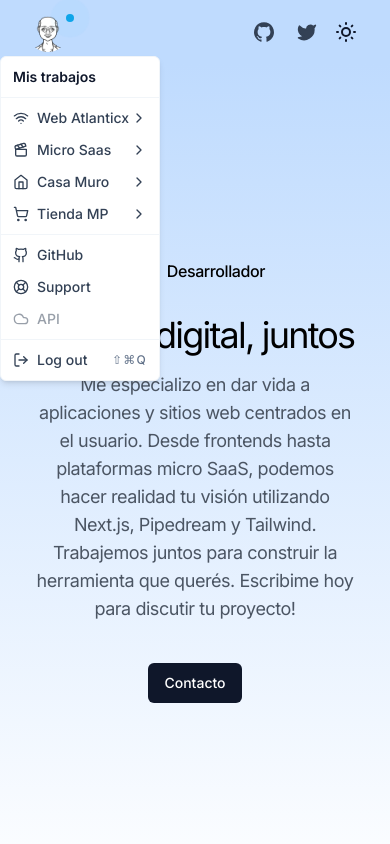
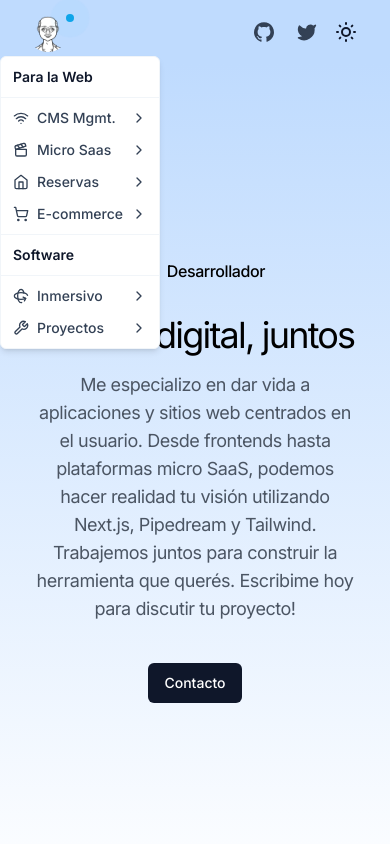
Before and after one commit to MiguelGalp/miPortfolio, a Next.js app: page / in a window 390 px wide. Both pictures are taken after a click on the button 48 px from the left and 32 px from the top of the page. Shown: the top 844 px of the page. Built offline with nearby package versions, Linux system fonts and the light colour scheme; what tailwind-dracula, tailwind-gradient-mask-image would draw is missing.

Commit message:
mobile dropdown

```diff
--- a/components/dropdown_mobile.tsx
+++ b/components/dropdown_mobile.tsx
@@ -1,59 +1,59 @@
 "use client"
+
 import * as React from "react"
 import Link from "next/link"
-
 import {
+  Clapperboard,
+  Clock,
   Cloud,
   CreditCard,
+  CupSoda,
   Github,
+  HomeIcon,
   Keyboard,
   LifeBuoy,
   LogOut,
+  LucideWifi,
   Mail,
   MessageSquare,
   Plus,
   PlusCircle,
+  Rotate3d,
   Settings,
+  ShoppingCart,
   User,
   UserPlus,
   Users,
-    CupSoda,
-    Clock,
-    LucideWifi,
-    Clapperboard,
-    HomeIcon,
-    ShoppingCart
+  Wrench,
 } from "lucide-react"
 
+import { siteConfig } from "@/config/site"
+import { Icons } from "@/components/icons"
 import { Button } from "@/components/ui/button"
-import { Icons } from "@/components/icons"
-
 import {
   DropdownMenu,
   DropdownMenuContent,
+  DropdownMenuGroup,
   DropdownMenuItem,
   DropdownMenuLabel,
+  DropdownMenuPortal,
   DropdownMenuSeparator,
-  DropdownMenuTrigger,
-  DropdownMenuGroup,
   DropdownMenuShortcut,
   DropdownMenuSub,
+  DropdownMenuSubContent,
   DropdownMenuSubTrigger,
-  DropdownMenuPortal,
-  DropdownMenuSubContent
+  DropdownMenuTrigger,
 } from "@/components/ui/dropdown-menu"
+import { DemoIndicator } from "./demo_indicator"
+import { Avatar, AvatarFallback, AvatarImage } from "./ui/avatar"
 
-import { siteConfig } from "@/config/site"
-import { DemoIndicator } from "./demo_indicator"
-import { Avatar, AvatarImage, AvatarFallback } from "./ui/avatar"
-
-export function Dropdown_mobile(){
-    return(
+export function Dropdown_mobile() {
+  return (
     <DropdownMenu>
       <DropdownMenuTrigger asChild>
         <Button
           variant="ghost"
-          className="p-2 relative right-1 bottom-0 md:hidden"
+          className="relative right-1 bottom-0 p-2 md:hidden"
         >
           <Avatar>
             <AvatarImage src="/AvatarMaker (1).png" className="" />
@@ -64,20 +64,21 @@ export function Dropdown_mobile(){
         </Button>
       </DropdownMenuTrigger>
       <DropdownMenuContent className="w-40">
-          <DropdownMenuLabel className="flex">Mis trabajos</DropdownMenuLabel>
+        <DropdownMenuLabel className="flex">Para la Web</DropdownMenuLabel>
         <DropdownMenuSeparator />
         <DropdownMenuGroup>
           <DropdownMenuSub>
             <DropdownMenuSubTrigger>
               <LucideWifi className="mr-2 h-4 w-4" />
-                <span>Web Atlanticx</span>
+              <span>CMS Mgmt.</span>
             </DropdownMenuSubTrigger>
             <DropdownMenuPortal className="">
               <DropdownMenuSubContent className="">
                 <ul className="grid">
-                <li className="bg-cover bg-center" style={{backgroundImage: "url('/atx_mockup.png')"}}>
-
-
+                  <li
+                    className="bg-cover bg-center"
+                    style={{ backgroundImage: "url('/atx_mockup.png')" }}
+                  >
                     <a
                       className="flex h-[400px] w-[200px] select-none flex-col justify-end rounded-md p-6 no-underline outline-none focus:shadow-md"
                       href="https://atlanticx.org"
@@ -90,9 +91,7 @@ export function Dropdown_mobile(){
                         CMS desde Notion.so
                       </p>
                     </a>
-
                   </li>
-
                 </ul>
               </DropdownMenuSubContent>
             </DropdownMenuPortal>
@@ -105,9 +104,10 @@ export function Dropdown_mobile(){
             <DropdownMenuPortal className="">
               <DropdownMenuSubContent className="">
                 <ul className="grid">
-                <li className="bg-cover bg-center" style={{backgroundImage: "url('/miss_mockup.png')"}}>
-
-
+                  <li
+                    className="bg-cover bg-center"
+                    style={{ backgroundImage: "url('/miss_mockup.png')" }}
+                  >
                     <a
                       className="flex h-[400px] w-[200px] select-none flex-col justify-end rounded-md p-6 no-underline outline-none focus:shadow-md"
                       href="https://atlanticx.org"
@@ -117,12 +117,11 @@ export function Dropdown_mobile(){
                         Miss-subtitulos.app
                       </div>
                       <p className="text-sm leading-tight text-slate-900">
-                      Un micro servicio SaaS que utiliza IA para generar subtítulos
+                        Un micro servicio SaaS que utiliza IA para generar
+                        subtítulos
                       </p>
                     </a>
-
                   </li>
-
                 </ul>
               </DropdownMenuSubContent>
             </DropdownMenuPortal>
@@ -130,29 +129,23 @@ export function Dropdown_mobile(){
           <DropdownMenuSub>
             <DropdownMenuSubTrigger>
               <HomeIcon className="mr-2 h-4 w-4" />
-                <span>Casa Muro</span>
+              <span>Reservas</span>
             </DropdownMenuSubTrigger>
             <DropdownMenuPortal className="">
               <DropdownMenuSubContent className="">
                 <ul className="grid">
-                <li className="bg-cover bg-center" style={{backgroundImage: "url('/muro_mockup.png')"}}>
-
-
+                  <li
+                    className="bg-cover bg-center"
+                    style={{ backgroundImage: "url('/muro_mockup.png')" }}
+                  >
                     <a
                       className="flex h-[400px] w-[200px] select-none flex-col justify-end rounded-md p-6 no-underline outline-none focus:shadow-md"
                       href="https://atlanticx.org"
                     >
-
-                    <div className="mt-4 mb-2 text-lg font-medium text-slate-900">
-
-                    </div>
-                    <p className="text-sm leading-tight text-slate-900">
-
-                    </p>
+                      <div className="mt-4 mb-2 text-lg font-medium text-slate-900"></div>
+                      <p className="text-sm leading-tight text-slate-900"></p>
                     </a>
-
                   </li>
-
                 </ul>
               </DropdownMenuSubContent>
             </DropdownMenuPortal>
@@ -160,14 +153,15 @@ export function Dropdown_mobile(){
           <DropdownMenuSub>
             <DropdownMenuSubTrigger>
               <ShoppingCart className="mr-2 h-4 w-4" />
-                <span>Tienda MP</span>
+              <span>E-commerce</span>
             </DropdownMenuSubTrigger>
             <DropdownMenuPortal className="">
               <DropdownMenuSubContent className="">
                 <ul className="grid">
-                <li className="bg-cover bg-center" style={{backgroundImage: "url('/mockup_revista.png')"}}>
-
-
+                  <li
+                    className="bg-cover bg-center"
+                    style={{ backgroundImage: "url('/mockup_revista.png')" }}
+                  >
                     <a
                       className="flex h-[400px] w-[200px] select-none flex-col justify-end rounded-md p-6 no-underline outline-none focus:shadow-md"
                       href="https://atlanticx.org"
@@ -180,33 +174,75 @@ export function Dropdown_mobile(){
                         Web cultural, contenidos y radio en vivo
                       </p>
                     </a>
-
                   </li>
-
                 </ul>
               </DropdownMenuSubContent>
             </DropdownMenuPortal>
           </DropdownMenuSub>
         </DropdownMenuGroup>
         <DropdownMenuSeparator />
-          <DropdownMenuItem>
-            <Github className="mr-2 h-4 w-4" />
-            <span>GitHub</span>
-          </DropdownMenuItem>
-          <DropdownMenuItem>
-            <LifeBuoy className="mr-2 h-4 w-4" />
-            <span>Support</span>
-          </DropdownMenuItem>
-          <DropdownMenuItem disabled>
-            <Cloud className="mr-2 h-4 w-4" />
-            <span>API</span>
-          </DropdownMenuItem>
+        <DropdownMenuLabel className="flex">Software</DropdownMenuLabel>
         <DropdownMenuSeparator />
-          <DropdownMenuItem>
-            <LogOut className="mr-2 h-4 w-4" />
-            <span>Log out</span>
-            <DropdownMenuShortcut>⇧⌘Q</DropdownMenuShortcut>
-          </DropdownMenuItem>
+        <DropdownMenuSub>
+          <DropdownMenuSubTrigger>
+            <Rotate3d className="mr-2 h-4 w-4" />
+            <span>Inmersivo</span>
+          </DropdownMenuSubTrigger>
+          <DropdownMenuPortal className="">
+            <DropdownMenuSubContent className="">
+              <ul className="grid">
+                <li
+                  className="bg-cover bg-center"
+                  style={{ backgroundImage: "url('/miss_mockup.png')" }}
+                >
+                  <a
+                    className="flex h-[400px] w-[200px] select-none flex-col justify-end rounded-md p-6 no-underline outline-none focus:shadow-md"
+                    href="https://atlanticx.org"
+                  >
+                    <Icons.logo className="h-6 w-6 text-slate-800" />
+                    <div className="mt-4 mb-2 text-lg font-medium text-slate-800">
+                      Miss-subtitulos.app
+                    </div>
+                    <p className="text-sm leading-tight text-slate-900">
+                      Un micro servicio SaaS que utiliza IA para generar
+                      subtítulos
+                    </p>
+                  </a>
+                </li>
+              </ul>
+            </DropdownMenuSubContent>
+          </DropdownMenuPortal>
+        </DropdownMenuSub>
+        <DropdownMenuSub>
+          <DropdownMenuSubTrigger>
+            <Wrench className="mr-2 h-4 w-4" />
+            <span>Proyectos</span>
+          </DropdownMenuSubTrigger>
+          <DropdownMenuPortal className="">
+            <DropdownMenuSubContent className="">
+              <ul className="grid">
+                <li
+                  className="bg-cover bg-center"
+                  style={{ backgroundImage: "url('/miss_mockup.png')" }}
+                >
+                  <a
+                    className="flex h-[400px] w-[200px] select-none flex-col justify-end rounded-md p-6 no-underline outline-none focus:shadow-md"
+                    href="https://atlanticx.org"
+                  >
+                    <Icons.logo className="h-6 w-6 text-slate-800" />
+                    <div className="mt-4 mb-2 text-lg font-medium text-slate-800">
+                      Miss-subtitulos.app
+                    </div>
+                    <p className="text-sm leading-tight text-slate-900">
+                      Un micro servicio SaaS que utiliza IA para generar
+                      subtítulos
+                    </p>
+                  </a>
+                </li>
+              </ul>
+            </DropdownMenuSubContent>
+          </DropdownMenuPortal>
+        </DropdownMenuSub>
       </DropdownMenuContent>
     </DropdownMenu>
   )
```
Lines whose indentation alone changed are shown as unchanged.
